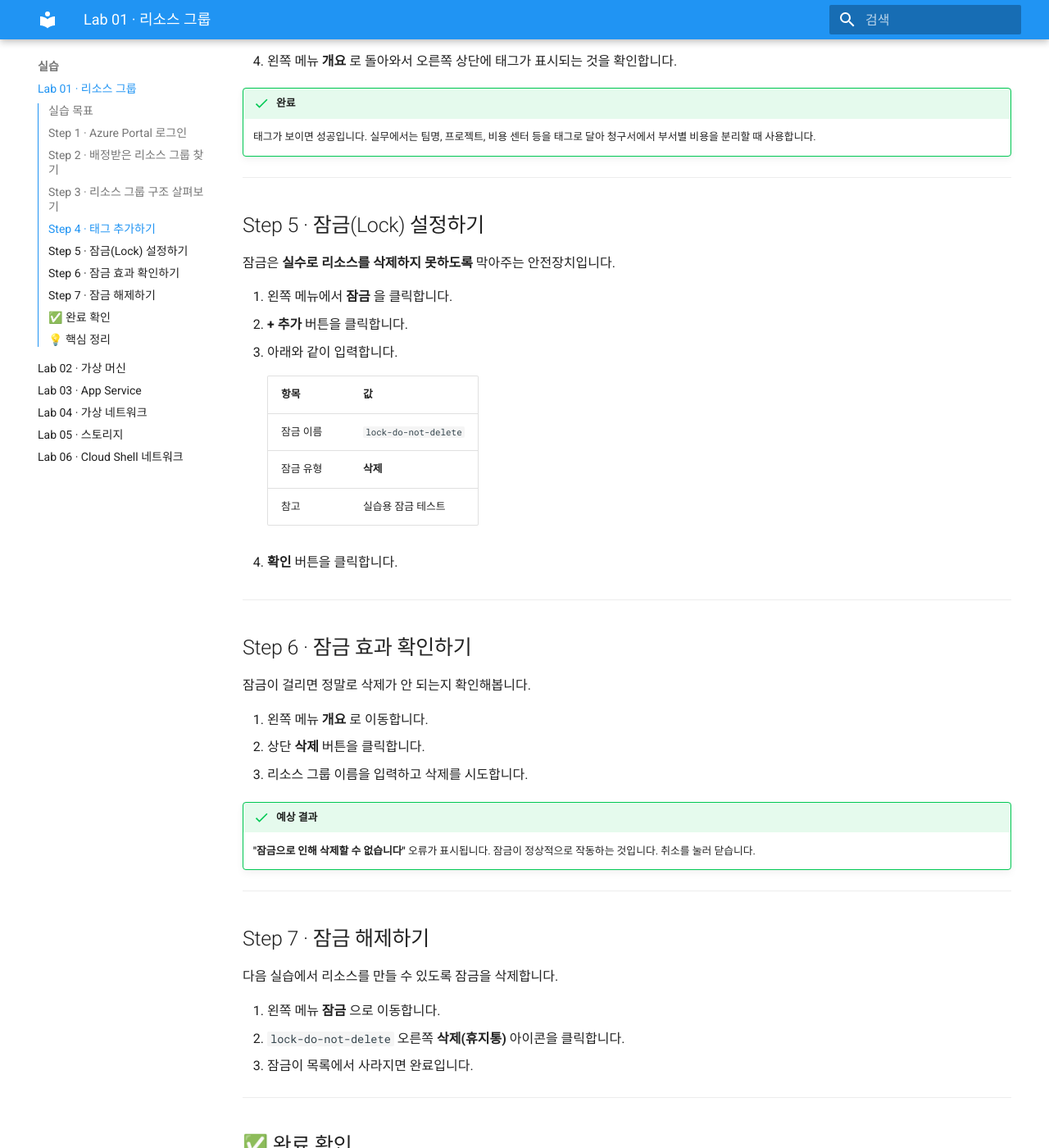
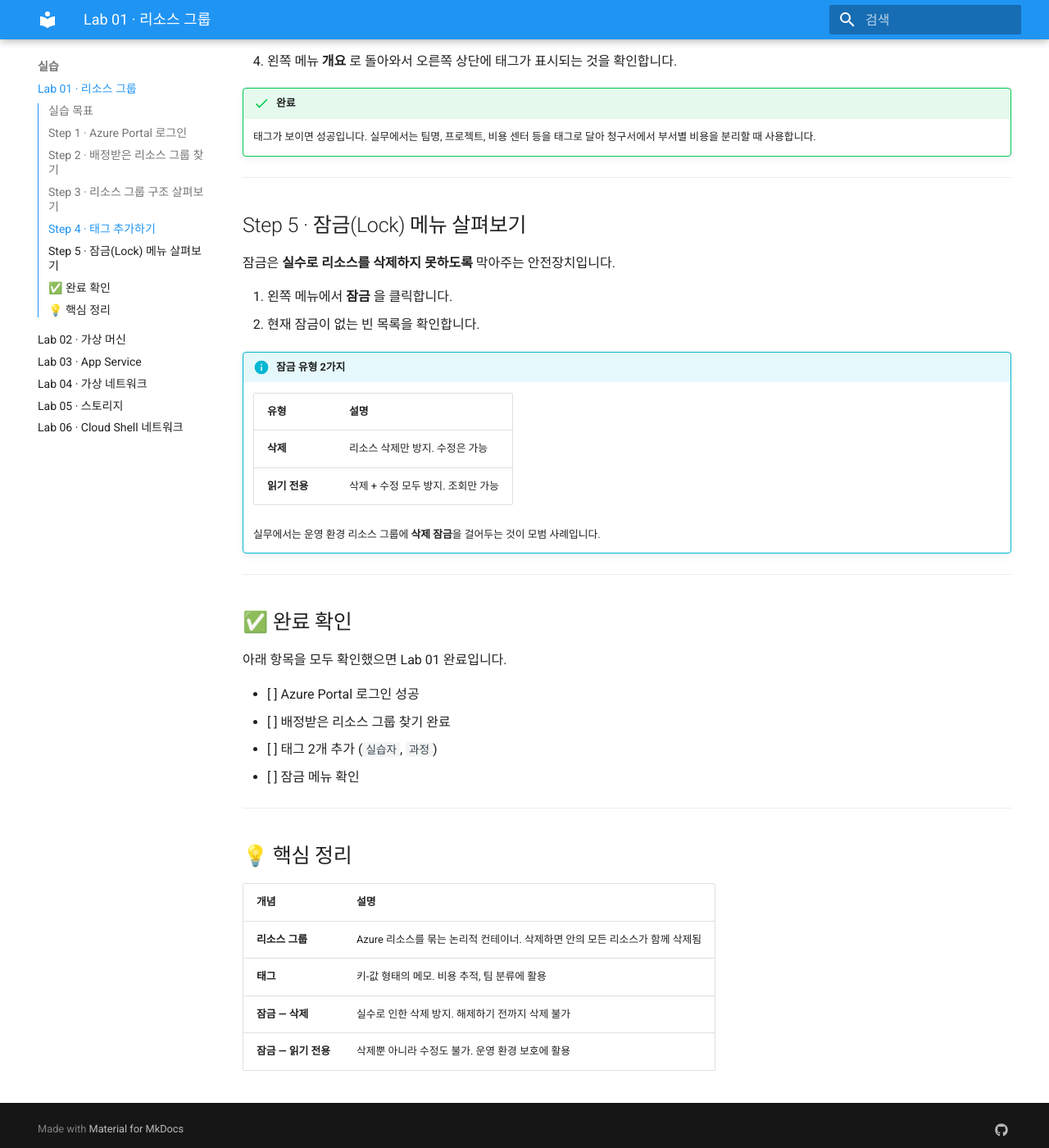
Before and after one commit to skilleat-labs/cloud-az900, an MkDocs documentation site: the page built from docs/labs/lab01-resource-group.md, in a window 1280 px wide and 1400 px high, scrolled down 2454 px. Shown: the whole window at 82% size. Built offline with MkDocs 1.6.1 and Material for MkDocs 9.7.7, drawn with Linux system fonts in a browser that asks for light colours; some of the changed text lies outside the part shown.

Commit message:
docs: lab01 잠금 실습 제거 → 개념 설명만 유지
Co-Authored-By: Claude Sonnet 4.6 <noreply@anthropic.com>

```diff
--- a/docs/labs/lab01-resource-group.md
+++ b/docs/labs/lab01-resource-group.md
@@ -94,45 +94,20 @@
 
 ---
 
-## Step 5 · 잠금(Lock) 설정하기
+## Step 5 · 잠금(Lock) 메뉴 살펴보기
 
 잠금은 **실수로 리소스를 삭제하지 못하도록** 막아주는 안전장치입니다.
 
 1. 왼쪽 메뉴에서 **잠금** 을 클릭합니다.
-2. **+ 추가** 버튼을 클릭합니다.
-3. 아래와 같이 입력합니다.
+2. 현재 잠금이 없는 빈 목록을 확인합니다.
 
-    | 항목 | 값 |
-    |------|-----|
-    | 잠금 이름 | `lock-do-not-delete` |
-    | 잠금 유형 | **삭제** |
-    | 참고 | 실습용 잠금 테스트 |
+!!! info "잠금 유형 2가지"
+    | 유형 | 설명 |
+    |------|------|
+    | **삭제** | 리소스 삭제만 방지. 수정은 가능 |
+    | **읽기 전용** | 삭제 + 수정 모두 방지. 조회만 가능 |
 
-4. **확인** 버튼을 클릭합니다.
-
----
-
-## Step 6 · 잠금 효과 확인하기
-
-잠금이 걸리면 정말로 삭제가 안 되는지 확인해봅니다.
-
-1. 왼쪽 메뉴 **개요** 로 이동합니다.
-2. 상단 **삭제** 버튼을 클릭합니다.
-3. 리소스 그룹 이름을 입력하고 삭제를 시도합니다.
-
-!!! success "예상 결과"
-    **"잠금으로 인해 삭제할 수 없습니다"** 오류가 표시됩니다.
-    잠금이 정상적으로 작동하는 것입니다. 취소를 눌러 닫습니다.
-
----
-
-## Step 7 · 잠금 해제하기
-
-다음 실습에서 리소스를 만들 수 있도록 잠금을 삭제합니다.
-
-1. 왼쪽 메뉴 **잠금** 으로 이동합니다.
-2. `lock-do-not-delete` 오른쪽 **삭제(휴지통)** 아이콘을 클릭합니다.
-3. 잠금이 목록에서 사라지면 완료입니다.
+    실무에서는 운영 환경 리소스 그룹에 **삭제 잠금**을 걸어두는 것이 모범 사례입니다.
 
 ---
 
@@ -143,8 +118,7 @@
 - [ ] Azure Portal 로그인 성공
 - [ ] 배정받은 리소스 그룹 찾기 완료
 - [ ] 태그 2개 추가 (`실습자`, `과정`)
-- [ ] 잠금 추가 → 삭제 시도 → 오류 확인
-- [ ] 잠금 해제 완료
+- [ ] 잠금 메뉴 확인
 
 ---
 
```
